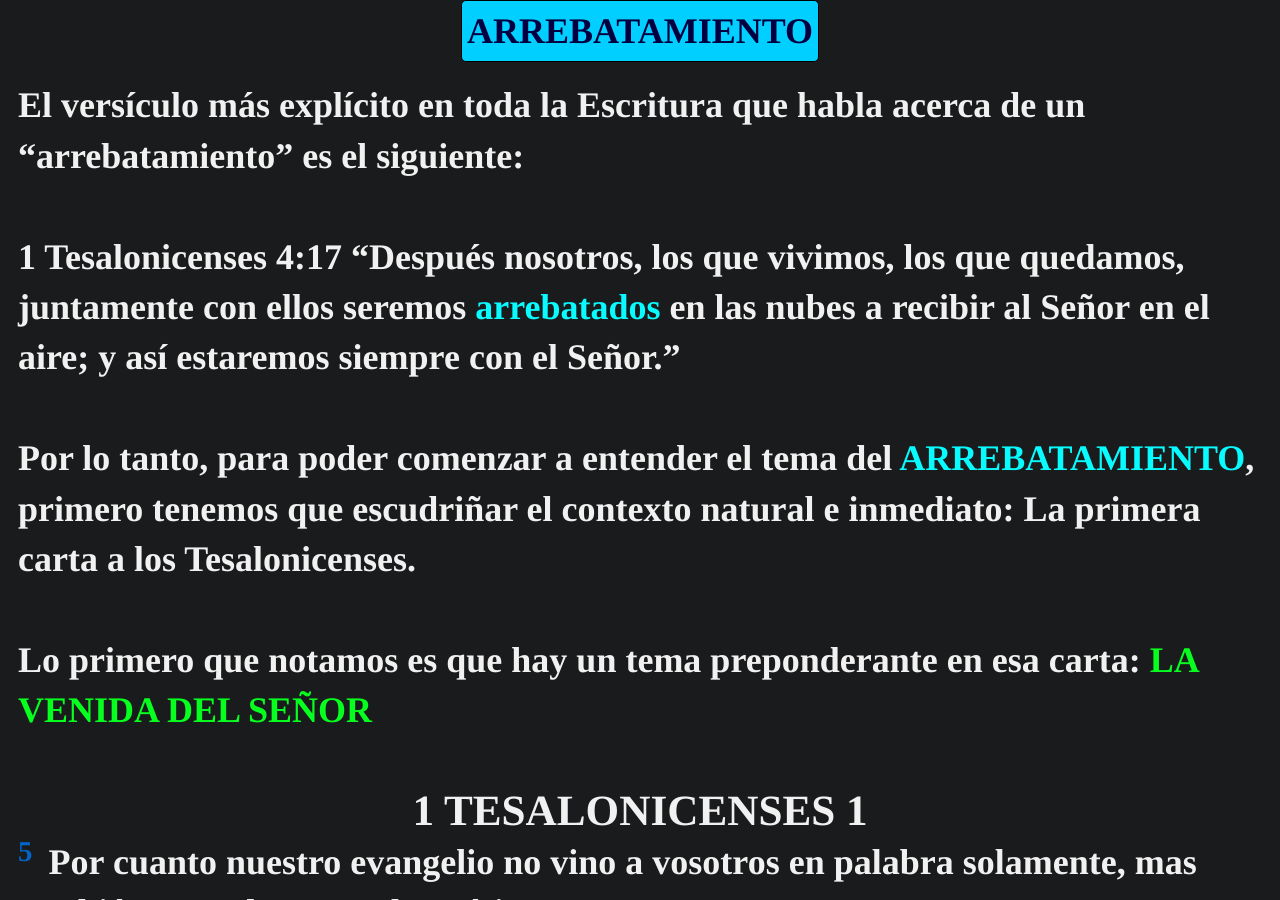
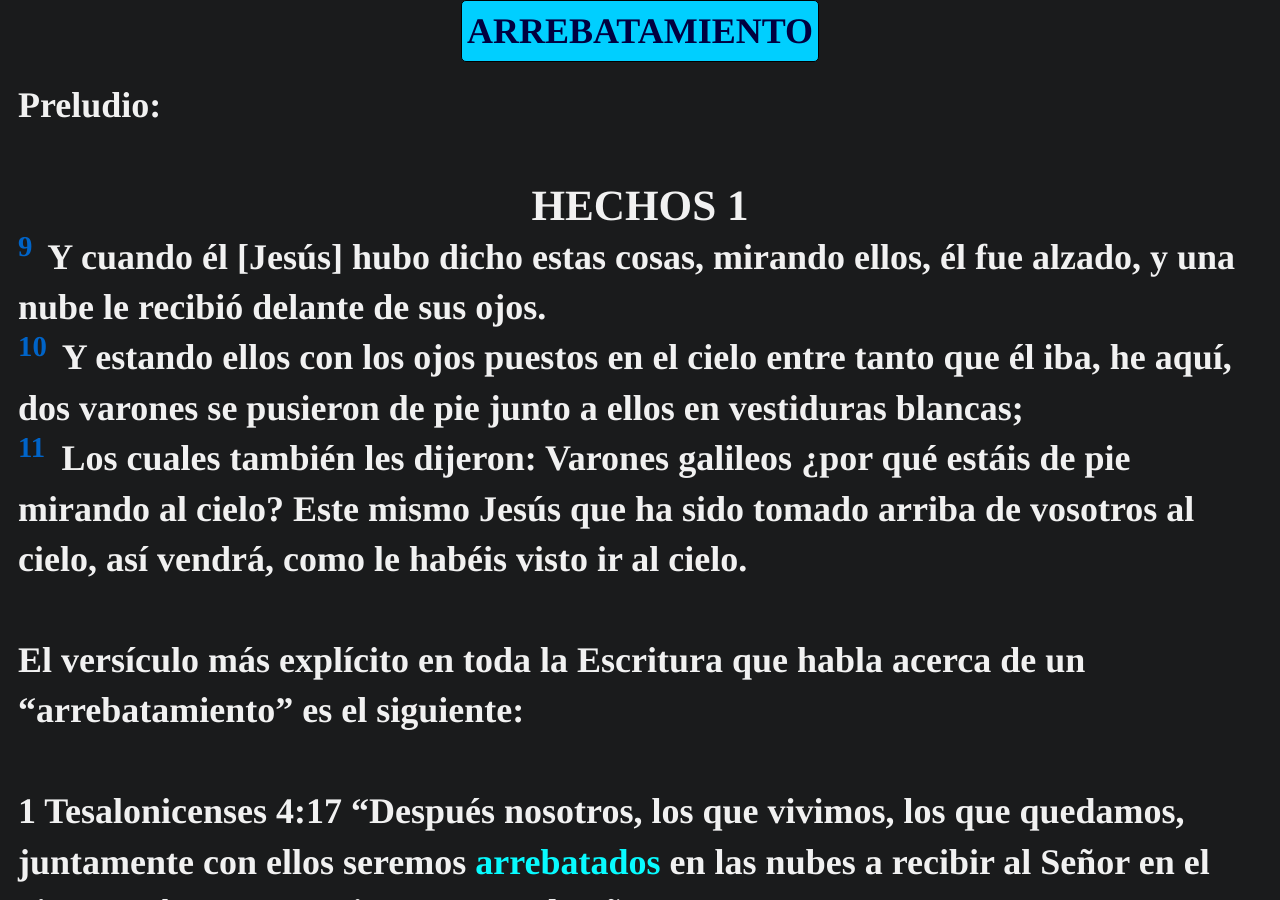
Before and after one commit to discipulodecristo/estudiobiblia, a Jekyll site: the page built from ensayos/arrebatamiento.md, in a window 1280 px wide and 900 px high. Built offline with Jekyll 4.4.1, drawn with Linux system fonts in a browser that asks for light colours; some web fonts are replaced.

Commit message:
Add prelude and biblical references to arrebatamiento.md

```diff
--- a/ensayos/arrebatamiento.md
+++ b/ensayos/arrebatamiento.md
@@ -6,6 +6,15 @@ anterior: "/estudiobiblia/index.html"
 indice: "index.htm"
 siguiente: "index.htm"
 ---
+
+Preludio:
+
+# HECHOS 1
+&#32;
+9@ Y cuando él [Jesús] hubo dicho estas cosas, mirando ellos, él fue alzado, y una nube le recibió delante de sus ojos.
+10@ Y estando ellos con los ojos puestos en el cielo entre tanto que él iba, he aquí, dos varones se pusieron de pie junto a ellos en vestiduras blancas;
+11@ Los cuales también les dijeron: Varones galileos ¿por qué estáis de pie mirando al cielo? Este mismo Jesús que ha sido tomado arriba de vosotros al cielo, así vendrá, como le habéis visto ir al cielo.
+
 
 El versículo más explícito en toda la Escritura que habla acerca de un “arrebatamiento” es el siguiente:
 
```
